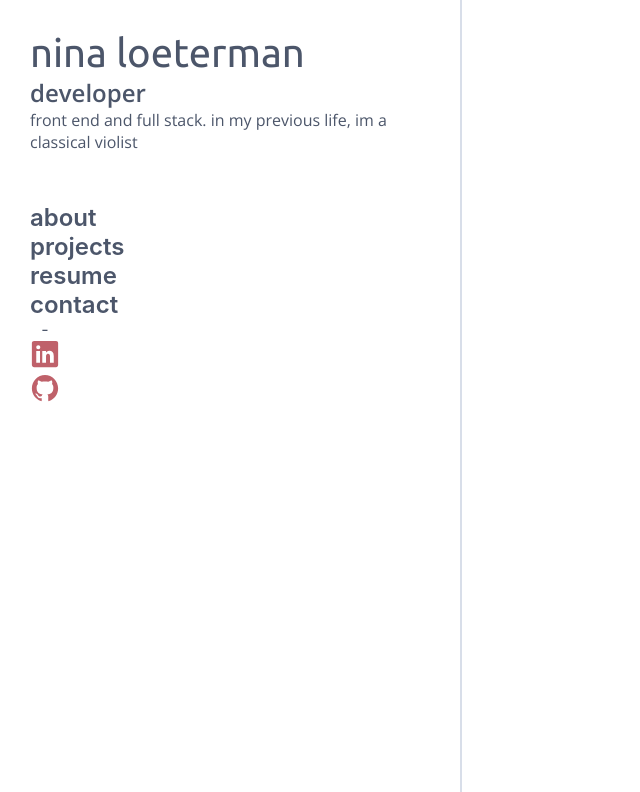
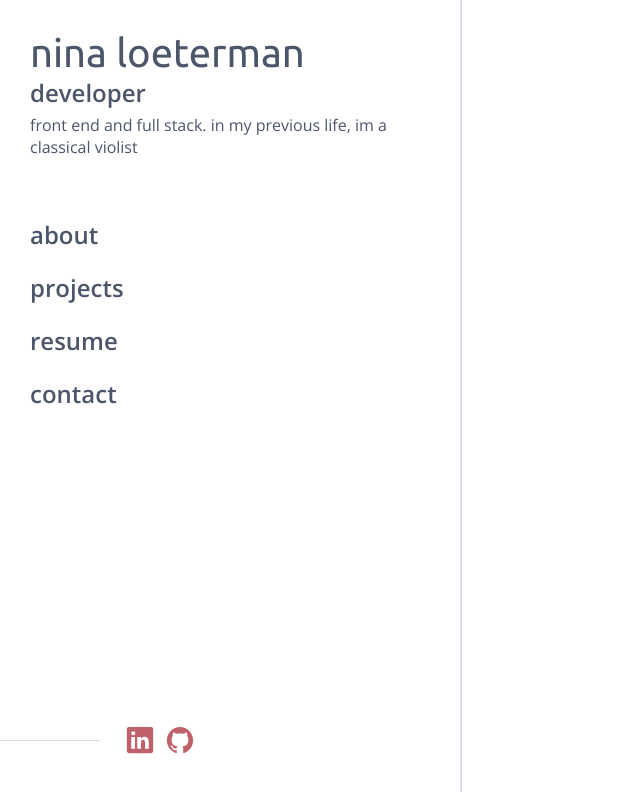
Before and after one commit to NinaLoeterman/portfolio, a React (Create React App) app: page / in a window 1280 px wide. Shown: the top 792 px of the page, without its empty margins (0-640 px from the left). Built offline with nearby package versions, Linux system fonts and the light colour scheme.

Commit message:
sidebar social styled

```diff
--- a/src/components/icons/IconWrapper.jsx
+++ b/src/components/icons/IconWrapper.jsx
@@ -2,6 +2,7 @@ import React from "react";
 import GithubIcon from "./GithubIcon";
 import LinkedInIcon from "./LinkedInIcon";
 import SendIcon from "./SendIcon";
+import './IconWrapper.styles.css';
 
 const IconWrapper = (props) => {
   const mapTypeToIcon = {
@@ -11,7 +12,7 @@ const IconWrapper = (props) => {
   };
 
   return mapTypeToIcon[props.type] ? (
-    <div>{mapTypeToIcon[props.type](props)}</div>
+    <div className="icon-wrapper">{mapTypeToIcon[props.type](props)}</div>
   ) : (
     <div>non existant icon type</div>
   );
--- /dev/null
+++ b/src/components/icons/IconWrapper.styles.css
@@ -0,0 +1,5 @@
+.icon-wrapper {
+    display: flex;
+    align-items: center;
+    padding: 5px;
+}
--- a/src/components/sidebar/SidebarLinks/SidebarLinks.styles.css
+++ b/src/components/sidebar/SidebarLinks/SidebarLinks.styles.css
@@ -2,12 +2,14 @@
     display: flex;
     flex-direction: column;
     align-items: flex-start;
+    font-family: var(--main-font);
 }
 
 .sidebar-links--link {
     text-decoration: none;
     color: var(--main-text);
     font-size: 1.5rem;
+    margin: 10px 0px;
 }
 
 .sidebar-links--accent {
--- a/src/components/sidebar/SidebarSocial/SidebarSocial.jsx
+++ b/src/components/sidebar/SidebarSocial/SidebarSocial.jsx
@@ -5,14 +5,14 @@ import './SidebarSocial.styles.css';
 
 const SidebarSocial = () => {
   return (
-    <div>
-      <div>-</div>
-      <div>
+    <div className='sidebar-social'>
+      <div className="sidebar-social--hr"></div>
+      {/* <div> */}
         <IconWrapper type="linkedin" />
-      </div>
-      <div>
+      {/* </div> */}
+      {/* <div> */}
         <IconWrapper type="github" />
-      </div>
+      {/* </div> */}
     </div>
   );
 };
--- a/src/components/sidebar/SidebarSocial/SidebarSocial.styles.css
+++ b/src/components/sidebar/SidebarSocial/SidebarSocial.styles.css
@@ -0,0 +1,14 @@
+.sidebar-social {
+    position: absolute;
+    bottom: 100px;
+    display: flex;
+    align-items: center;
+}
+
+.sidebar-social--hr {
+    height: 1px;
+    background-color: var(--sub-text);
+    width: 100px;
+    margin-right: 20px;
+    margin-left: -30px;
+}
--- a/src/components/sidebar/SidebarTitle/SidebarTitle.styles.css
+++ b/src/components/sidebar/SidebarTitle/SidebarTitle.styles.css
@@ -18,4 +18,5 @@
 .sidebar-title--title {
     font-size: 1.5rem;
     font-weight: 600;
+    margin-bottom: 5px
 }
```
Also changed, not shown: 1 other file (tests, documents, lock files or other folders).
